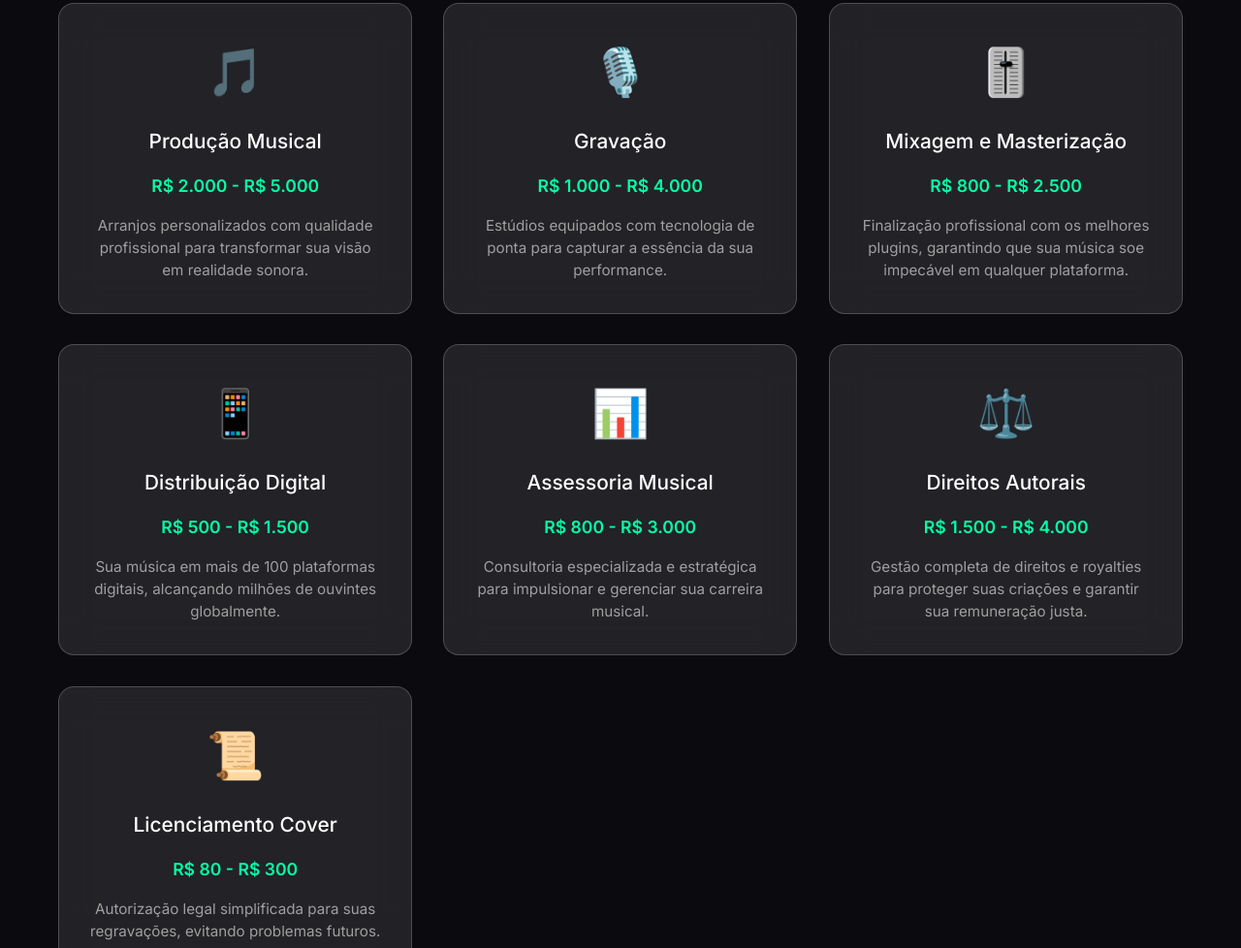
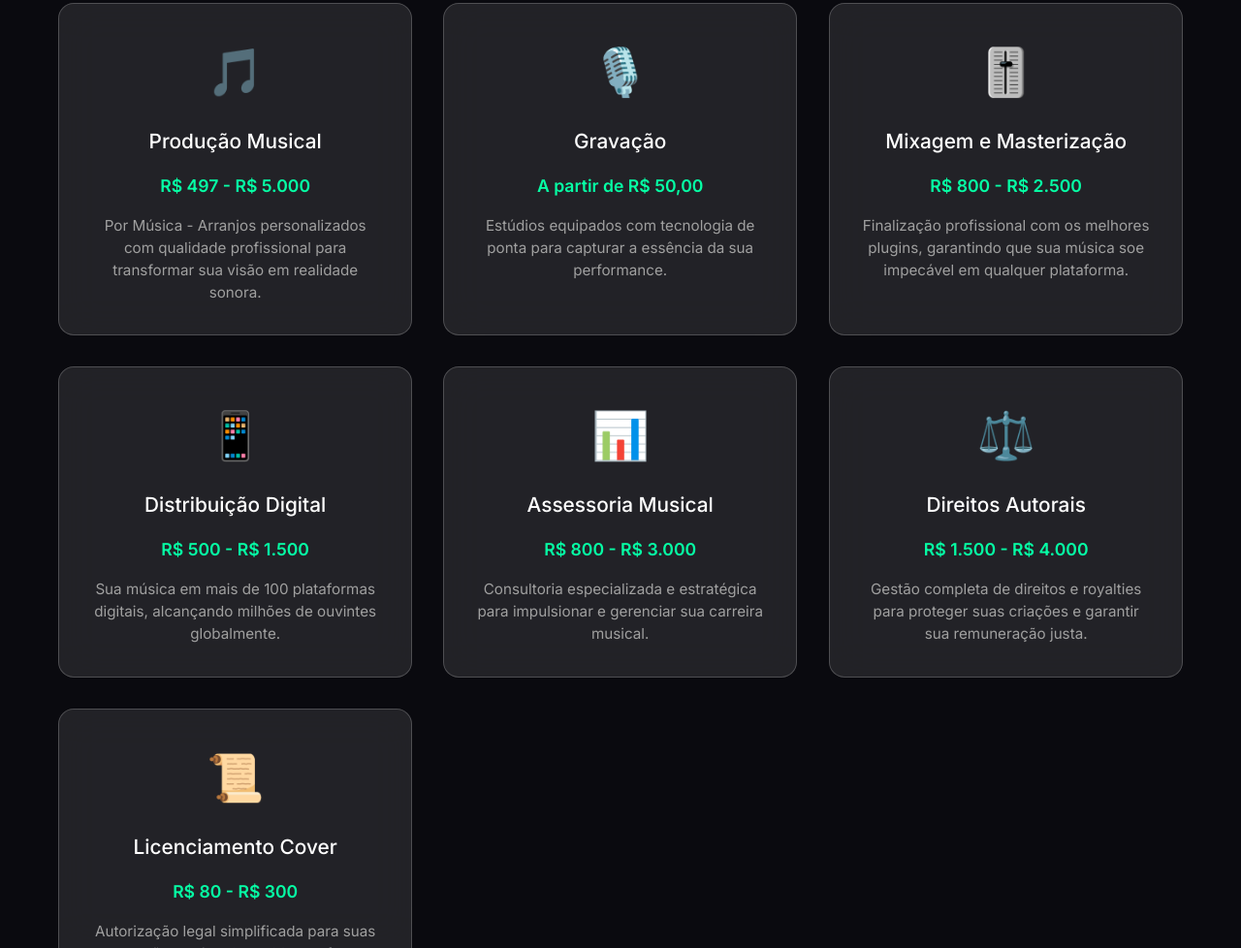
Before and after one commit to agenciaatoca/atocamusic, a plain HTML site: page index.html in a window 1280 px wide. Shown: the part 1034-2012 px from the top of the page at 97% size. Drawn offline with Linux system fonts and the light colour scheme; a web font is replaced by a local one.

Commit message:
Update index.html

```diff
--- a/index.html
+++ b/index.html
@@ -72,13 +72,13 @@
                 <div class="service-card glass-card">
                     <div class="service-icon">🎵</div>
                     <h3 class="service-title">Produção Musical</h3>
-                    <div class="service-price">R$ 2.000 - R$ 5.000</div>
-                    <p class="service-description">Arranjos personalizados com qualidade profissional para transformar sua visão em realidade sonora.</p>
+                    <div class="service-price">R$ 497 - R$ 5.000</div>
+                    <p class="service-description">Por Música - Arranjos personalizados com qualidade profissional para transformar sua visão em realidade sonora.</p>
                 </div>
                 <div class="service-card glass-card">
                     <div class="service-icon">🎙️</div>
                     <h3 class="service-title">Gravação</h3>
-                    <div class="service-price">R$ 1.000 - R$ 4.000</div>
+                    <div class="service-price">A partir de R$ 50,00</div>
                     <p class="service-description">Estúdios equipados com tecnologia de ponta para capturar a essência da sua performance.</p>
                 </div>
                 <div class="service-card glass-card">
```
